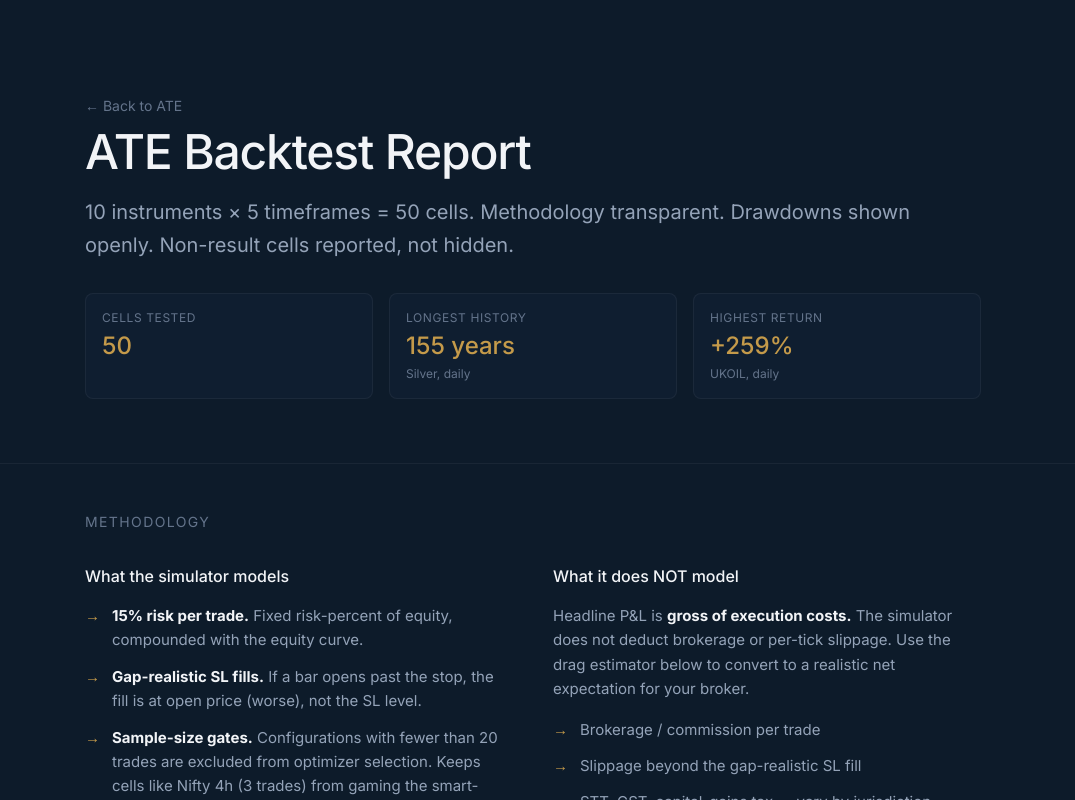
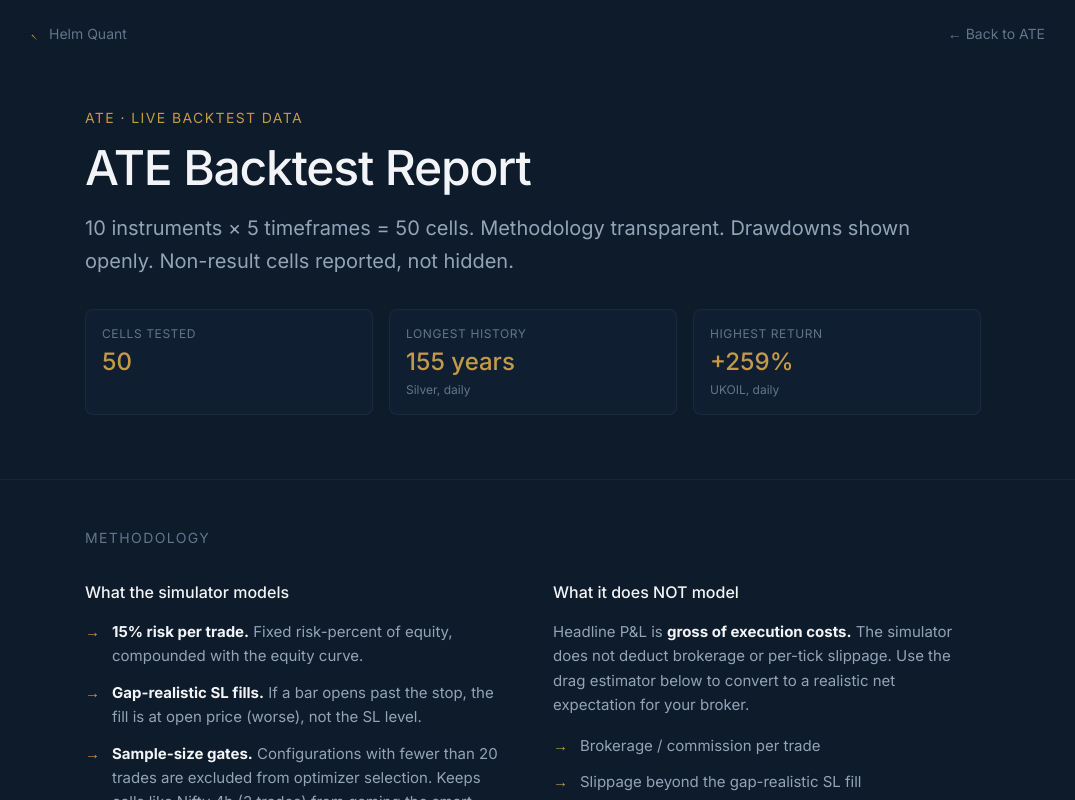
Before and after one commit to helmquant/helmquant.github.io, a Next.js app: page /ate/backtest in a window 1280 px wide. Shown: the top 800 px of the page, without its empty margins (107-1182 px from the left). Built offline with nearby package versions, Linux system fonts and the light colour scheme.

Commit message:
Add top-nav with brand link across ATE pages

```diff
--- a/app/ate/backtest/page.tsx
+++ b/app/ate/backtest/page.tsx
@@ -138,11 +138,35 @@ const MATRIX: Row[] = [
 export default function AteBacktestPage() {
   return (
     <main className="flex-1">
+      {/* ─── TOP NAV ─────────────────────────────────────────────────────── */}
+      <header className="px-6 pt-6 pb-2">
+        <div className="max-w-5xl mx-auto flex items-center justify-between">
+          <Link
+            href="/"
+            className="flex items-center gap-2 text-sm text-muted-dim hover:text-foreground transition-colors"
+          >
+            <Image
+              src="/helmquant_mark_primary.svg"
+              alt=""
+              width={20}
+              height={20}
+            />
+            <span>Helm Quant</span>
+          </Link>
+          <Link
+            href="/ate"
+            className="text-sm text-muted-dim hover:text-gold transition-colors"
+          >
+            ← Back to ATE
+          </Link>
+        </div>
+      </header>
+
       {/* ─── HERO ─────────────────────────────────────────────────────────── */}
-      <section className="px-6 pt-16 pb-12 md:pt-24 md:pb-16">
+      <section className="px-6 pt-10 pb-12 md:pt-14 md:pb-16">
         <div className="max-w-4xl mx-auto">
-          <p className="text-sm text-muted-dim mb-3">
-            <Link href="/ate" className="hover:text-foreground transition-colors">← Back to ATE</Link>
+          <p className="text-sm uppercase tracking-widest text-gold mb-4">
+            ATE · Live backtest data
           </p>
           <h1 className="text-3xl md:text-5xl font-medium tracking-tight mb-5">
             ATE Backtest Report
--- a/app/ate/page.tsx
+++ b/app/ate/page.tsx
@@ -27,8 +27,32 @@ const LAUNCH_LIVE = false;
 export default function AtePage() {
   return (
     <main className="flex-1">
+      {/* ─── TOP NAV ─────────────────────────────────────────────────────── */}
+      <header className="px-6 pt-6 pb-2">
+        <div className="max-w-5xl mx-auto flex items-center justify-between">
+          <Link
+            href="/"
+            className="flex items-center gap-2 text-sm text-muted-dim hover:text-foreground transition-colors"
+          >
+            <Image
+              src="/helmquant_mark_primary.svg"
+              alt=""
+              width={20}
+              height={20}
+            />
+            <span>Helm Quant</span>
+          </Link>
+          <Link
+            href="/ate/backtest"
+            className="text-sm text-muted-dim hover:text-gold transition-colors"
+          >
+            Backtest report →
+          </Link>
+        </div>
+      </header>
+
       {/* ─── HERO ────────────────────────────────────────────────────────── */}
-      <section className="px-6 pt-20 pb-16 md:pt-28 md:pb-20">
+      <section className="px-6 pt-12 pb-16 md:pt-16 md:pb-20">
         <div className="max-w-3xl mx-auto text-center">
           <p className="text-sm uppercase tracking-widest text-gold mb-6">
             {LAUNCH_LIVE ? "Now live" : "Launching Wed May 27, 2026"}
```
